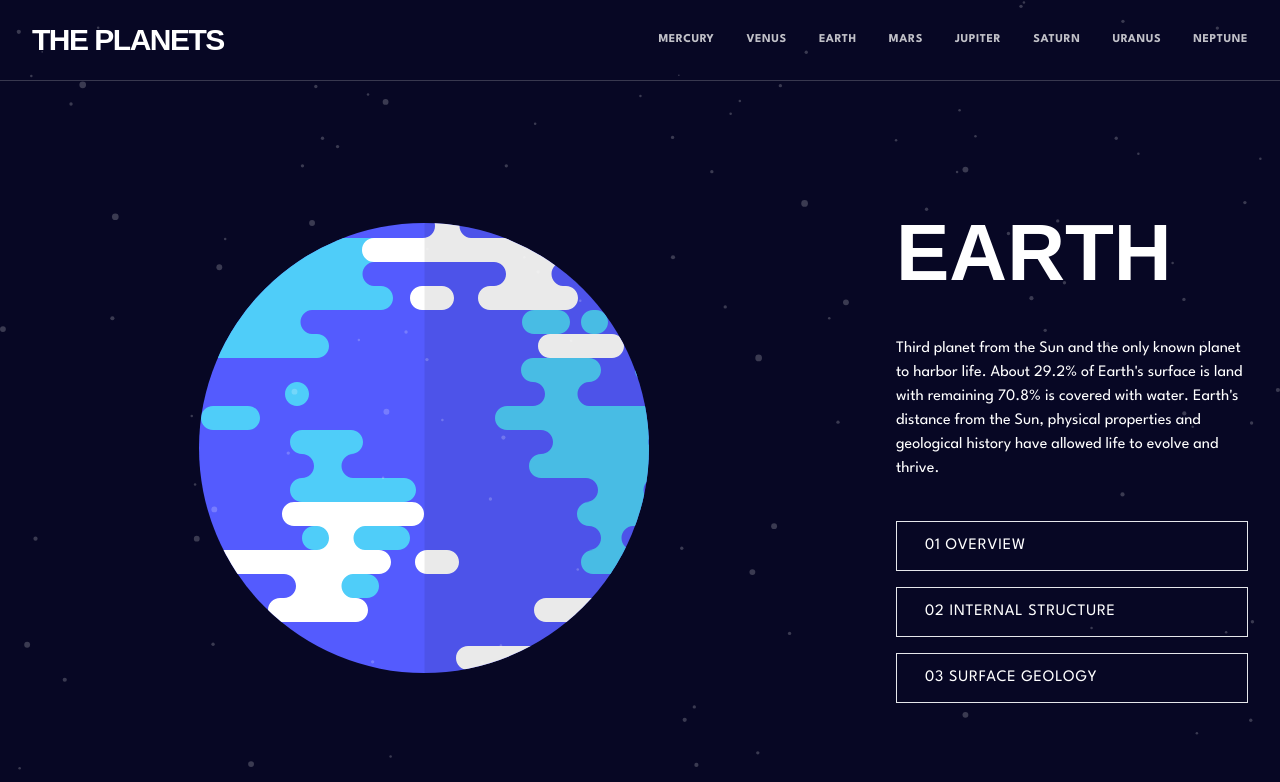
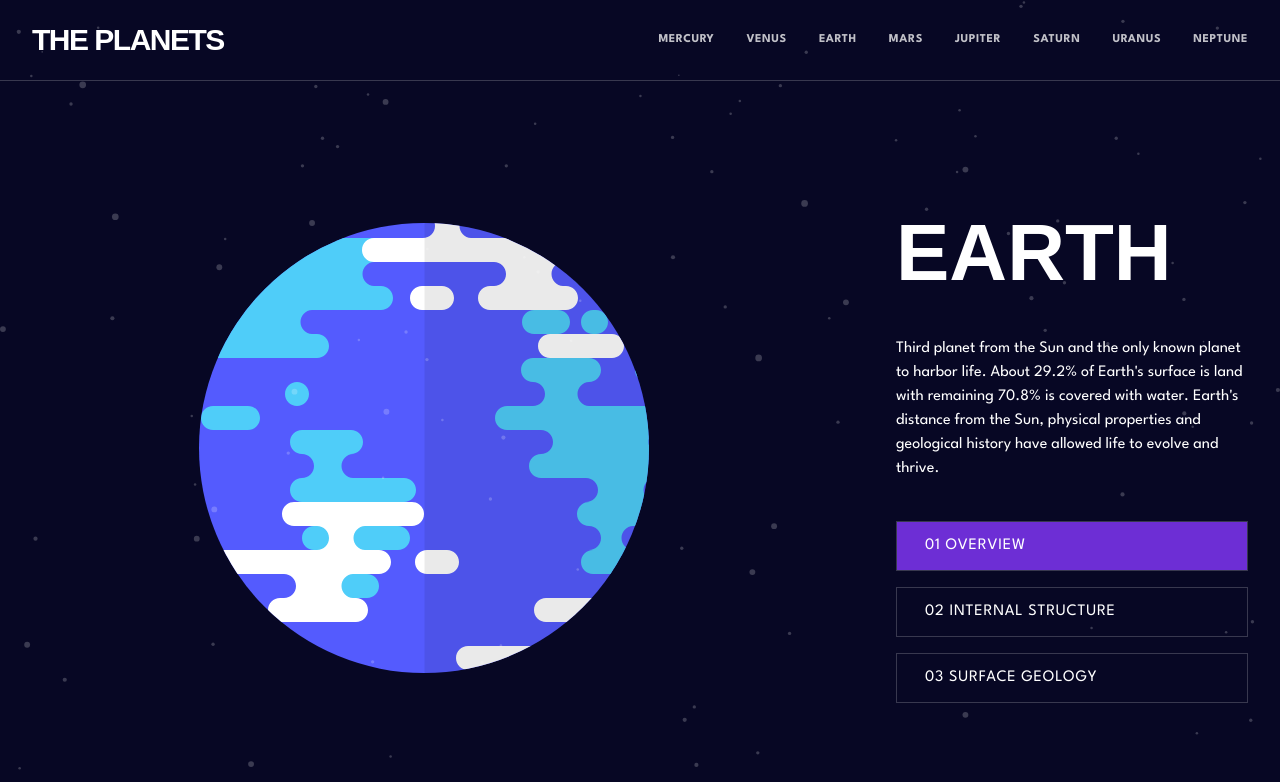
Before and after one commit to mattbegnoche/planets-react-tailwindcss, a React (Vite) app: page / in a window 1280 px wide. Shown: the top 782 px of the page. Built offline with nearby package versions, Linux system fonts and the light colour scheme.

Commit message:
Desktop built and functional

```diff
--- a/src/App.jsx
+++ b/src/App.jsx
@@ -7,9 +7,18 @@ import data from "./data";
 function App() {
   const planetData = data;
   const [planet, setPlanet] = useState(2);
+
+  function handlePlanet(planetIndex) {
+    setPlanet(planetIndex);
+  }
+
   return (
     <div className="bg-planetGray-900 min-h-screen text-white ">
-      <Navbar planetData={planetData} planet={planet} />
+      <Navbar
+        planetData={planetData}
+        planet={planet}
+        onSetPlanet={handlePlanet}
+      />
       <Planet planetData={planetData} planet={planet} />
       <Stars />
     </div>
--- a/src/Button.jsx
+++ b/src/Button.jsx
@@ -1,9 +1,20 @@
 /* eslint-disable react/prop-types */
-export default function Button({ children, onClick }) {
+export default function Button({
+  children,
+  onClick,
+  content,
+  curContent,
+  planet,
+  planetData,
+}) {
   return (
     <button
-      className="text-left py-3 px-7 border uppercase tracking-wider"
-      onClick={onClick}
+      className={`text-left py-3 px-7 border border-planetGray-700 uppercase tracking-wider transition-all duration-500 ease-in-out  ${
+        curContent === content
+          ? `bg-${planetData[planet].name.toLowerCase()}`
+          : `hover:bg-planetGray-700`
+      }`}
+      onClick={() => onClick(content)}
     >
       {children}
     </button>
--- a/src/Navbar.jsx
+++ b/src/Navbar.jsx
@@ -1,17 +1,18 @@
 /* eslint-disable react/prop-types */
 import Navlink from "./Navlink";
-export default function Navbar({ planetData, planet }) {
+export default function Navbar({ planetData, onSetPlanet }) {
   return (
     <nav className="flex flex-row justify-between items-center px-8 border-b border-planetGray-700">
       <span className="uppercase font-antonio font-semibold text-3xl tracking-tighter">
         The Planets
       </span>
       <ul className="flex flex-row gap-8">
-        {planetData.map((planetItem) => (
+        {planetData.map((planetItem, planetIndex) => (
           <Navlink
+            index={planetIndex}
             key={planetItem.name}
             name={planetItem.name}
-            planet={planet}
+            onSetPlanet={onSetPlanet}
           />
         ))}
       </ul>
--- a/src/Navlink.jsx
+++ b/src/Navlink.jsx
@@ -1,12 +1,14 @@
 /* eslint-disable react/prop-types */
-import PropTypes from "prop-types";
 import iconCheveron from "./assets/icon-chevron.svg";
 
-export default function Navlink({ name }) {
+export default function Navlink({ name, onSetPlanet, index }) {
   return (
     <li>
-      <button className="uppercase relative text-xs font-bold tracking-wider opacity-75 py-8 hover:opacity-100 transition-all duration-500 ease-in-out group">
-        <div className="bg-mercury bg-venus bg-earth bg-mars bg-saturn bg-jupiter bg-uranus bg-neptune hidden"></div>
+      <button
+        onClick={() => onSetPlanet(index)}
+        className="uppercase relative text-xs font-bold tracking-wider opacity-75 py-8 hover:opacity-100 transition-all duration-500 ease-in-out group"
+      >
+        <div className="bg-mercury bg-venus bg-earth bg-mars bg-saturn bg-jupiter bg-uranus bg-neptune  hidden"></div>
         <div
           className={`absolute top-0 opacity-0 left-0 w-full h-1 bg-${name.toLowerCase()} group-hover:opacity-100 transition-all duration-500 ease-in-out`}
         ></div>
@@ -23,7 +25,3 @@ export default function Navlink({ name }) {
     </li>
   );
 }
-
-Navlink.PropTypes = {
-  name: PropTypes.string.isRequired,
-};
--- a/src/Planet.jsx
+++ b/src/Planet.jsx
@@ -5,6 +5,11 @@ import { useState } from "react";
 
 export default function Planet({ planetData, planet }) {
   const [content, setContent] = useState("overview");
+
+  function handleContent(content) {
+    setContent(content);
+  }
+
   return (
     <div className="grid grid-cols-6 max-w-7xl mx-auto px-8 pt-28 pb-14 gap-20">
       <div className="col-span-4 flex items-center justify-center">
@@ -13,7 +18,7 @@ export default function Planet({ planetData, planet }) {
             <img
               src={planetData[planet].images.planet}
               alt={planetData[planet].name}
-            />{" "}
+            />
             {content === "geology" ? (
               <img
                 className="absolute left-1/2 top-1/2 translate-x-[-50%] translate-y-12 w-40"
@@ -40,13 +45,31 @@ export default function Planet({ planetData, planet }) {
           {content === "geology" && <p>{planetData[planet].geology.content}</p>}
         </div>
         <div className="flex flex-col gap-4">
-          <Button>
+          <Button
+            onClick={handleContent}
+            content={"overview"}
+            curContent={content}
+            planetData={planetData}
+            planet={planet}
+          >
             <span>01 Overview</span>
           </Button>
-          <Button>
+          <Button
+            onClick={handleContent}
+            content={"structure"}
+            curContent={content}
+            planetData={planetData}
+            planet={planet}
+          >
             <span>02 Internal Structure</span>
           </Button>
-          <Button>
+          <Button
+            onClick={handleContent}
+            content={"geology"}
+            curContent={content}
+            planetData={planetData}
+            planet={planet}
+          >
             <span>03 Surface Geology</span>
           </Button>
         </div>
--- a/src/index.css
+++ b/src/index.css
@@ -25,6 +25,10 @@ h4 {
 
 @layer components {
   .h2 {
-    @apply text-[2.5rem] uppercase;
+    @apply text-[2.5rem] uppercase font-semibold;
+  }
+
+  .card-title {
+    @apply uppercase text-xs text-planetGray-300 font-bold;
   }
 }
```
